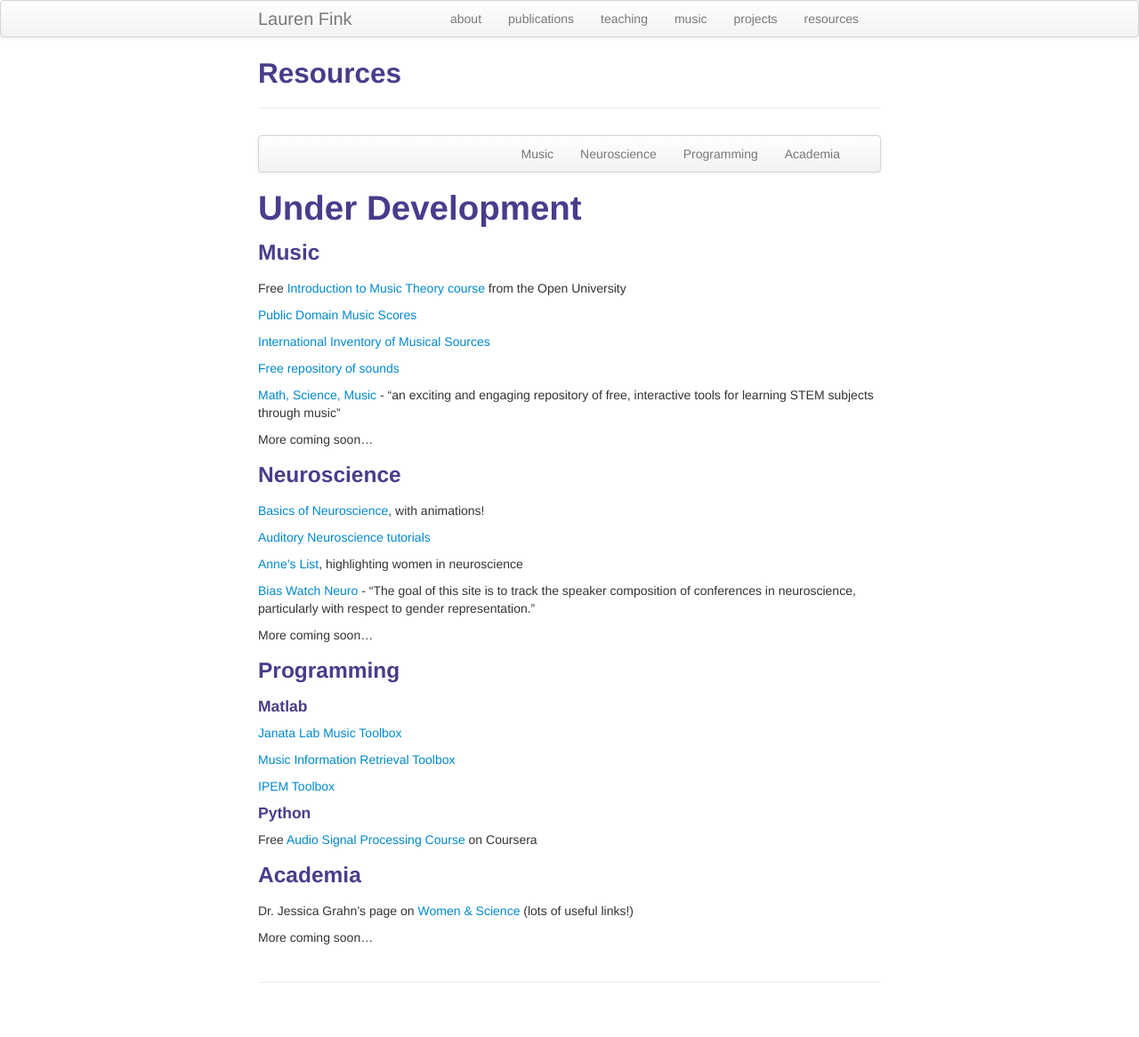
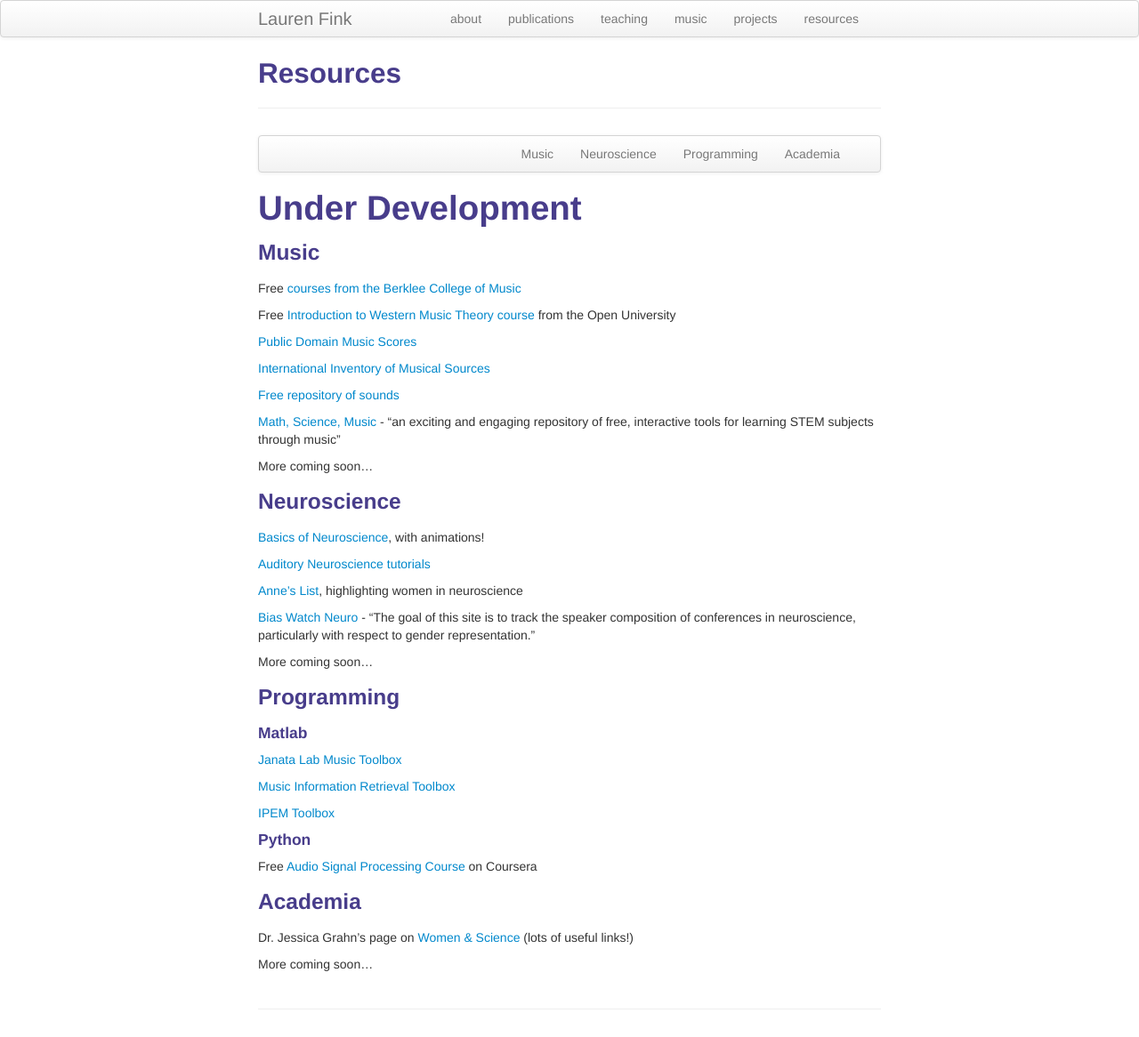
Before and after one commit to lkfink/lkfink.github.io, a Jekyll site: the page built from pages/resources.md, in a window 1280 px wide. Shown: the whole page at 89% size. Built offline with Jekyll 4.4.1, drawn with Linux system fonts in a browser that asks for light colours; before the commit the page ends 1136 px from its top, so only the background shows below that.

Commit message:
Update resources.md

```diff
--- a/pages/resources.md
+++ b/pages/resources.md
@@ -19,7 +19,9 @@ description: useful resources
 
 ### <a name="music"></a>Music
 
-Free [Introduction to Music Theory course](http://www.open.edu/openlearn/history-the-arts/culture/music/introduction-music-theory/content-section-0?active-tab=description-tab){:target="_blank"} from the Open University
+Free [courses from the Berklee College of Music](https://www.edx.org/school/berkleex){:target="_blank"}
+
+Free [Introduction to Western Music Theory course](http://www.open.edu/openlearn/history-the-arts/culture/music/introduction-music-theory/content-section-0?active-tab=description-tab){:target="_blank"} from the Open University
 
 [Public Domain Music Scores](http://imslp.org/wiki/Main_Page){:target="_blank"}
 
```
